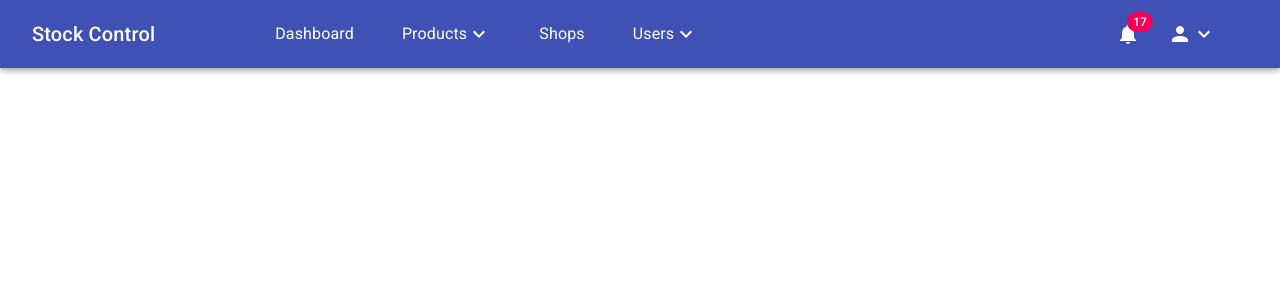
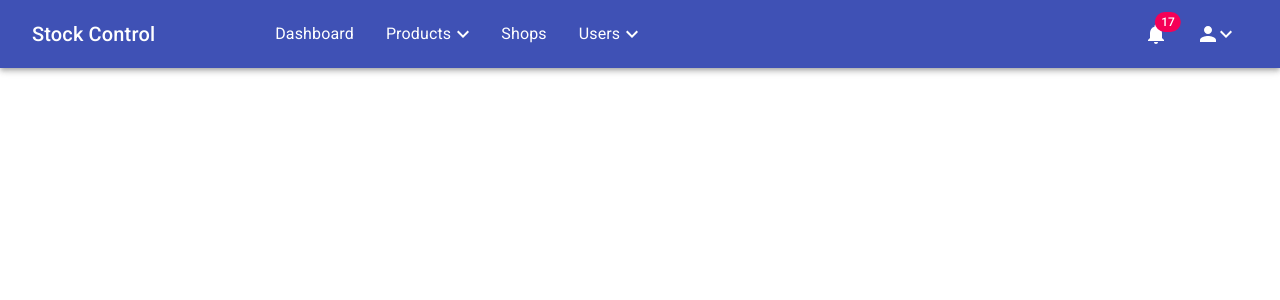
Before and after one commit to isaiasmb/stock-control, a React (Create React App) app: page / in a window 1280 px wide. Shown: the top 300 px of the page. Built offline with nearby package versions, Linux system fonts and the light colour scheme.

Commit message:
Refactoring menu components

```diff
--- a/src/components/Menu/ListItemLink.tsx
+++ b/src/components/Menu/ListItemLink.tsx
@@ -10,9 +10,9 @@ const ListItemLink = ({ to, children, ...props }: ListItemLinkProps) => {
   const renderLink = React.useMemo(
     () =>
       // eslint-disable-next-line react/display-name
-      React.forwardRef<any, Omit<LinkProps, 'to'>>((itemProps, ref) => (
-        <Link to={to} ref={ref} {...itemProps} />
-      )),
+      React.forwardRef<HTMLAnchorElement, Omit<LinkProps, 'to'>>(
+        (itemProps, ref) => <Link to={to} ref={ref!} {...itemProps} />
+      ),
     [to]
   )
 
--- a/src/components/Menu/MainMenu.tsx
+++ b/src/components/Menu/MainMenu.tsx
@@ -8,14 +8,20 @@ const MainMenu = () => (
     {mainMenu.map((menu) => {
       if (!menu.submenu) {
         return (
-          <S.MenuItem>
-            <MenuItemLink to={menu.to!}>{menu.label}</MenuItemLink>
-          </S.MenuItem>
+          <MenuItemLink key={menu.label} to={menu.to!}>
+            {menu.label}
+          </MenuItemLink>
         )
       }
 
       if (menu.submenu) {
-        return <MenuDropdown label={menu.label} menuItems={menu.submenu} />
+        return (
+          <MenuDropdown
+            key={menu.label}
+            label={menu.label}
+            menuItems={menu.submenu}
+          />
+        )
       }
     })}
   </S.MainMenu>
--- a/src/components/Menu/MenuDropdown.tsx
+++ b/src/components/Menu/MenuDropdown.tsx
@@ -18,15 +18,13 @@ const MenuDropdown = ({ label, menuItems }: MenuDropdownProps) => {
 
   return (
     <>
-      <S.MenuItem>
-        <MC.MenuItem
+      <S.MenuItem
         ref={ref}
         color="inherit"
         onClick={() => helpers.handleToggle(setOpen)}
       >
         {label}
         <KeyboardArrowDownIcon />
-        </MC.MenuItem>
       </S.MenuItem>
       <MC.Popper open={open} anchorEl={ref.current} transition disablePortal>
         {({ TransitionProps, placement }) => (
--- a/src/components/Menu/MenuItemLink.tsx
+++ b/src/components/Menu/MenuItemLink.tsx
@@ -10,9 +10,9 @@ const MenuItemLink = ({ to, children, ...props }: MenuItemLinkProps) => {
   const renderLink = React.useMemo(
     () =>
       // eslint-disable-next-line react/display-name
-      React.forwardRef<any, Omit<LinkProps, 'to'>>((itemProps, ref) => (
-        <Link to={to} ref={ref} {...itemProps} />
-      )),
+      React.forwardRef<HTMLAnchorElement, Omit<LinkProps, 'to'>>(
+        (itemProps, ref) => <Link to={to} ref={ref} {...itemProps} />
+      ),
     [to]
   )
 
--- a/src/components/Menu/MobileMenu.tsx
+++ b/src/components/Menu/MobileMenu.tsx
@@ -38,6 +38,7 @@ const MobileMenu = () => {
             if (!menu.submenu) {
               return (
                 <ListItemLink
+                  key={menu.label}
                   onClick={toggleOpen}
                   to={menu.to ? menu.to : ''}
                   button
@@ -49,7 +50,7 @@ const MobileMenu = () => {
 
             if (menu.submenu) {
               return (
-                <>
+                <S.SubmenuMobileWrapper key={menu.label}>
                   <MC.ListItem>
                     <MC.ListItemText primary={menu.label} />
                   </MC.ListItem>
@@ -66,7 +67,7 @@ const MobileMenu = () => {
                       </ListItemLink>
                     ))}
                   </S.SubmenuMobile>
-                </>
+                </S.SubmenuMobileWrapper>
               )
             }
           })}
--- a/src/components/Menu/styles.ts
+++ b/src/components/Menu/styles.ts
@@ -24,6 +24,8 @@ export const MobileMenu = styled.div`
   `}
 `
 
+export const SubmenuMobileWrapper = styled.div``
+
 export const SubmenuMobile = styled.div`
   ${({ theme }) => css`
     padding-left: ${theme.spacing(3)}px;
@@ -39,10 +41,10 @@ export const MainMenu = styled.ul`
   `}
 `
 
-export const MenuItem = styled.li`
-  ${({ theme }) => css`
-    margin-right: ${theme.spacing(3)}px;
-  `}
+export const MenuItem = styled(MC.MenuItem)`
+  svg {
+    margin-right: -6px;
+  }
 `
 
 export const LeftMenu = styled.div`
--- a/src/index.tsx
+++ b/src/index.tsx
@@ -14,7 +14,7 @@ import './index.css'
 const history = createBrowserHistory()
 
 ReactDOM.render(
-  <React.StrictMode>
+  <React.Fragment>
     <StylesProvider injectFirst>
       <MuiThemeProvider theme={theme}>
         <ThemeProvider theme={theme}>
@@ -24,7 +24,7 @@ ReactDOM.render(
         </ThemeProvider>
       </MuiThemeProvider>
     </StylesProvider>
-  </React.StrictMode>,
+  </React.Fragment>,
   document.getElementById('root')
 )
 
```
Lines whose indentation alone changed are shown as unchanged.
